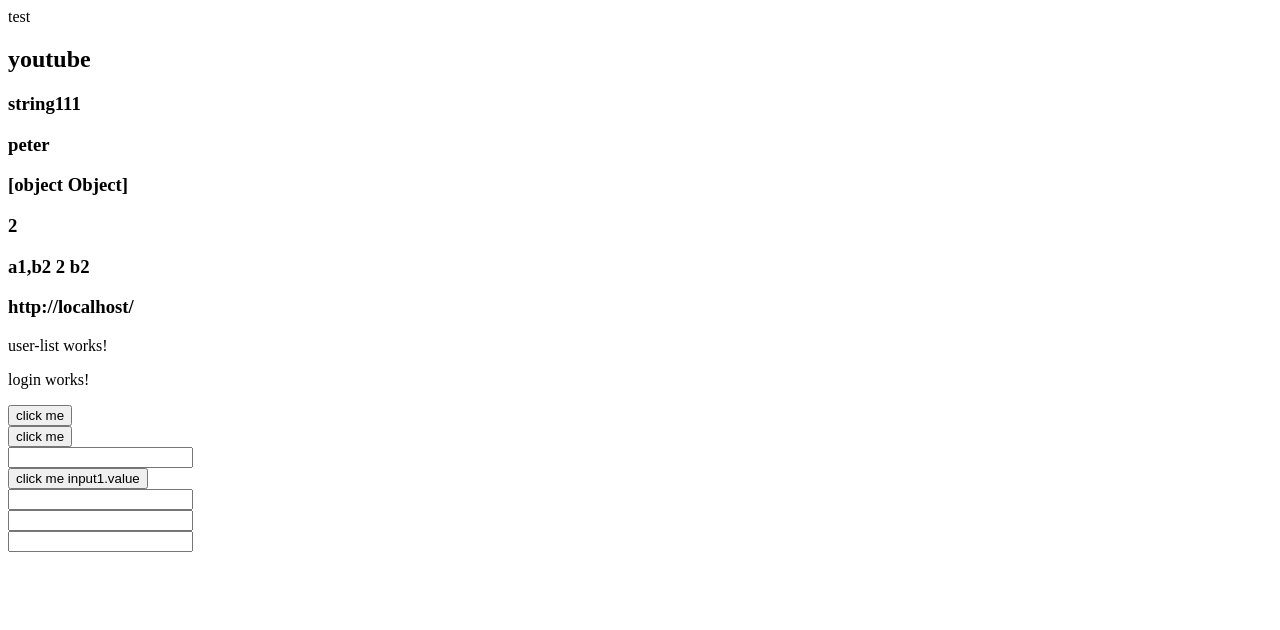
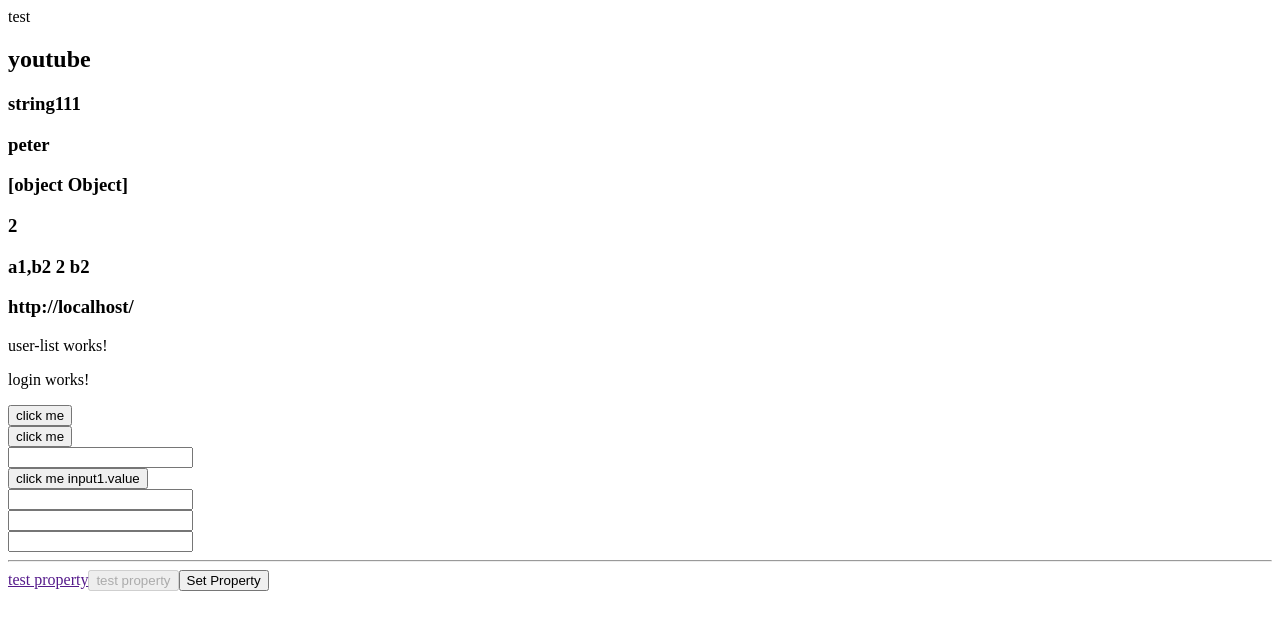
Before and after one commit to aqutw/play-angular10, an Angular app: page / in a window 1280 px wide. Shown: the top 630 px of the page. Built offline with nearby package versions, Linux system fonts and the light colour scheme.

Commit message:
Try property

```diff
--- a/src/app/app.component.html
+++ b/src/app/app.component.html
@@ -21,4 +21,7 @@ test
 <input type="text" (keyup)="myEvent($event.target.value)" />
 <br>
 <input type="text" (keyup)="getVal($event.target.value)" />
-<br>
+<hr>
+<a [href]="linkHref">test property</a>
+<button type=button [disabled]="buttonDisabled">test property</button>
+<button type=button (click)="setProperty()">Set Property</button>
--- a/src/app/app.component.ts
+++ b/src/app/app.component.ts
@@ -8,6 +8,8 @@ import { Component } from '@angular/core';
 export class AppComponent {
   title = 'youtube';
   str1 = 'string111';
+  linkHref = '';
+  buttonDisabled = true;
   obj = {
     a: 1,
     b: 2
@@ -31,4 +33,8 @@ export class AppComponent {
     this.str1 = v;
     console.log(v);
   }
+  setProperty(){
+    this.buttonDisabled = false;
+    this.linkHref = 'http://google.com';
+  }
 }
```
